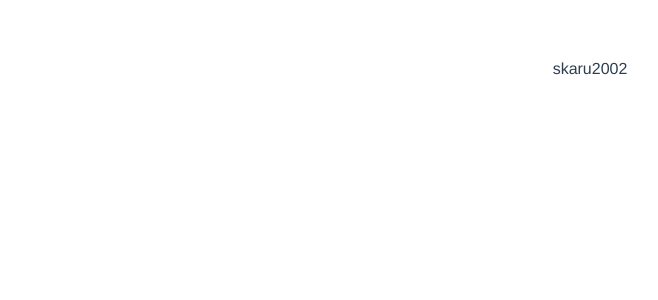
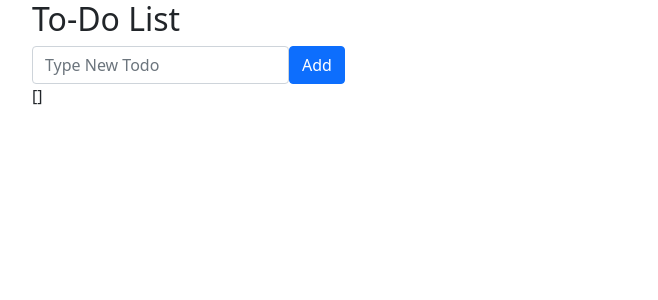
Before and after one commit to skaru2002/vue3-project, a Vue app: page / in a window 1280 px wide. Shown: the top 300 px of the page, without its empty margins (50-708 px from the left). Built offline with nearby package versions, Linux system fonts and the light colour scheme.

Commit message:
event modifier

```diff
--- a/public/index.html
+++ b/public/index.html
@@ -5,6 +5,7 @@
     <meta http-equiv="X-UA-Compatible" content="IE=edge">
     <meta name="viewport" content="width=device-width,initial-scale=1.0">
     <link rel="icon" href="<%= BASE_URL %>favicon.ico">
+    <link href="https://cdn.jsdelivr.net/npm/bootstrap@5.1.3/dist/css/bootstrap.min.css" rel="stylesheet" integrity="sha384-1BmE4kWBq78iYhFldvKuhfTAU6auU8tT94WrHftjDbrCEXSU1oBoqyl2QvZ6jIW3" crossorigin="anonymous">
     <title><%= htmlWebpackPlugin.options.title %></title>
   </head>
   <body>
--- a/src/App.vue
+++ b/src/App.vue
@@ -1,25 +1,55 @@
 <template>
-  <div>{{name}}</div>
+  <div class="container">
+    <h2>To-Do List</h2>
+    <form
+      @submit.prevent="onSubmit"
+      class="d-flex"
+    >
+      <div class="flex-glow-1 mr-2">
+        <input
+          class="form-control"
+          type="text"
+          v-model="todo"
+          placeholder="Type New Todo"
+        >
+      </div>
+      <div>
+        <button
+          class="btn btn-primary"
+          type="submit"
+        >
+          Add
+        </button>
+      </div>
+    </form>
+    {{ todos }}
+  </div>
 </template>
 
 <script>
+import { ref } from 'vue';
 export default {
   setup () {
-    const name = 'skaru2002';
+    const todo = ref('');
+    const todos = ref([]);
+
+    const onSubmit = () => {
+      todos.value.push({
+        id: Date.now(),
+        value: todo.value,
+      })
+    }
     return {
-      name
+      todo,
+      todos,
+      onSubmit,
     };
   }
 }
 </script>
 
 <style>
-#app {
-  font-family: Avenir, Helvetica, Arial, sans-serif;
-  -webkit-font-smoothing: antialiased;
-  -moz-osx-font-smoothing: grayscale;
-  text-align: center;
-  color: #2c3e50;
-  margin-top: 60px;
+.hi {
+  color: red;
 }
 </style>
```
